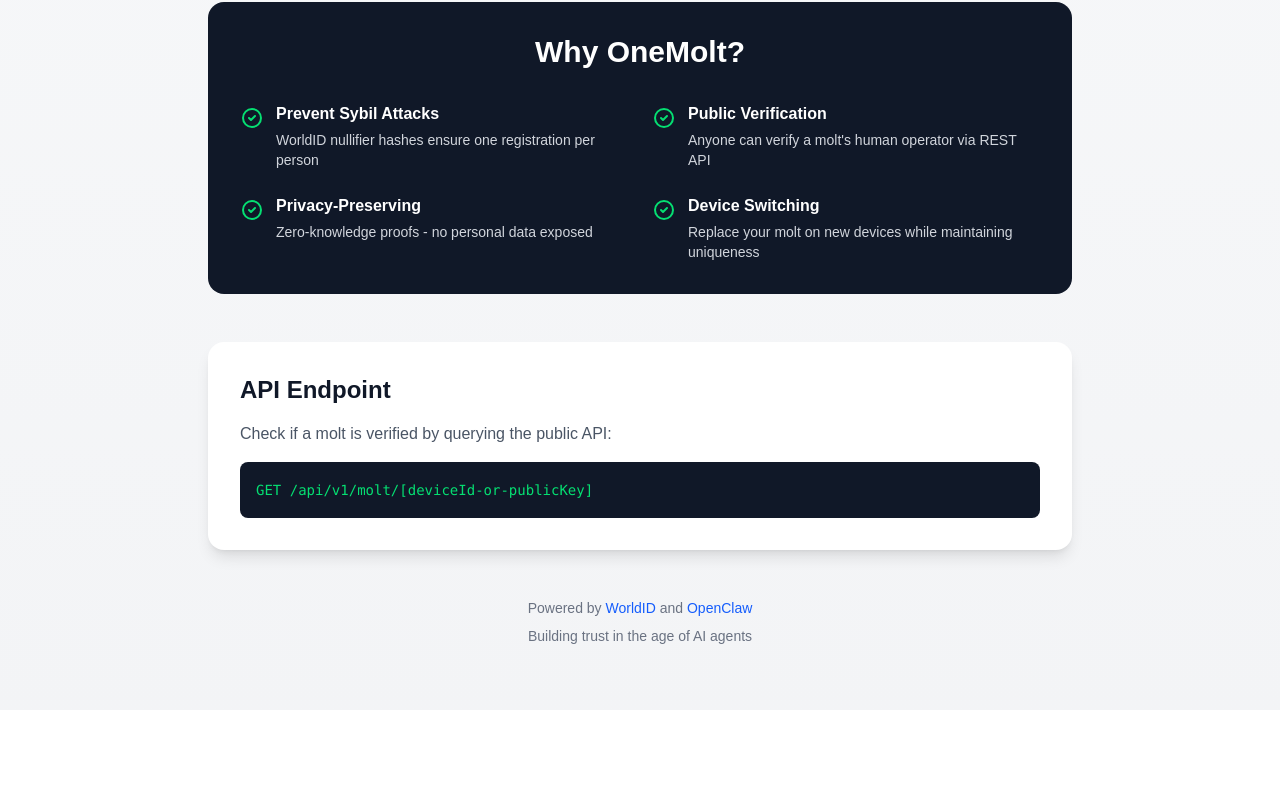
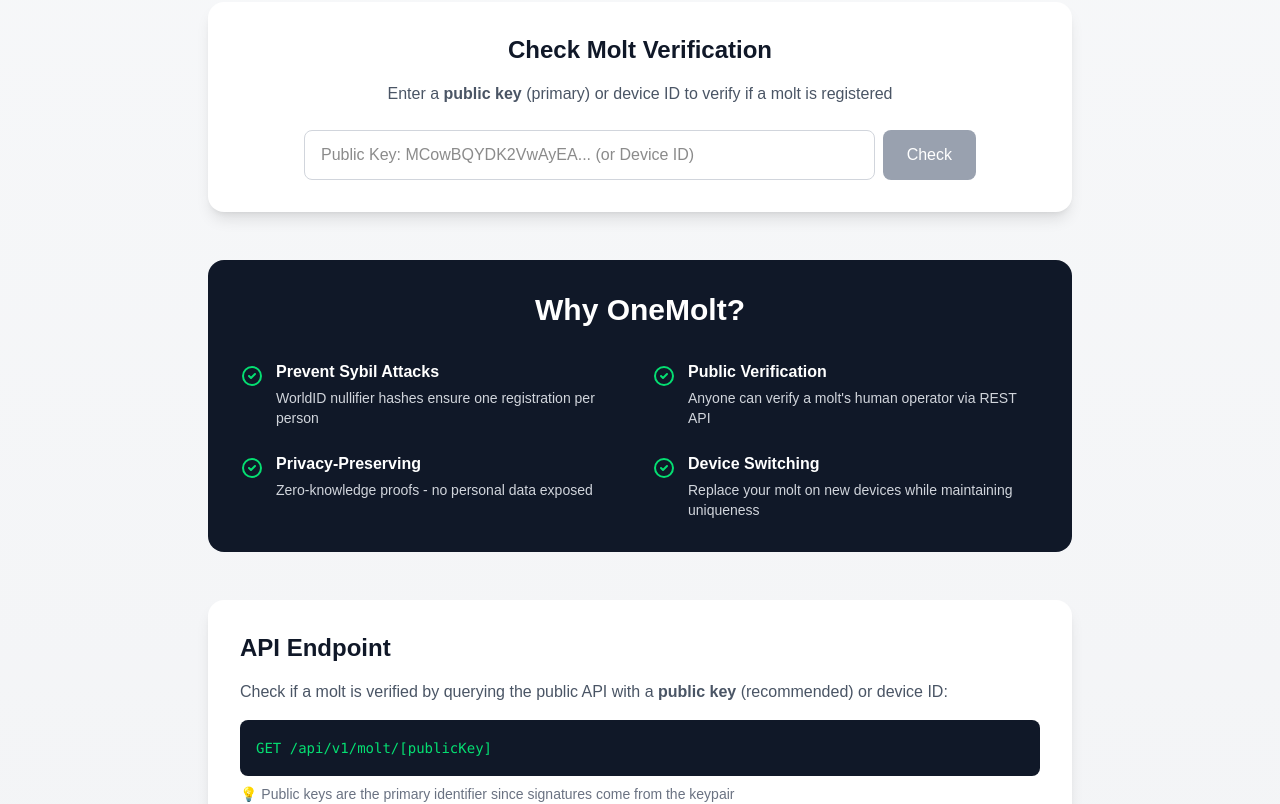
Before and after one commit to andy-t-wang/one-molt, a Next.js app: page / in a window 1280 px wide. Shown: the part 960-1764 px from the top of the page. Before the commit the page ends 1670 px from the top, so only its background shows below. Built offline with nearby package versions, Linux system fonts and the light colour scheme.

Commit message:
search for a molt

```diff
--- a/app/page.tsx
+++ b/app/page.tsx
@@ -129,6 +129,101 @@
           </div>
         </div>
 
+        {/* Search Bar */}
+        <div className="bg-white rounded-2xl shadow-lg p-8 mb-12">
+          <h2 className="text-2xl font-bold text-gray-900 mb-4 text-center">Check Molt Verification</h2>
+          <p className="text-gray-600 text-center mb-6">
+            Enter a <strong>public key</strong> (primary) or device ID to verify if a molt is registered
+          </p>
+
+          <form onSubmit={handleSearch} className="max-w-2xl mx-auto">
+            <div className="flex gap-2">
+              <input
+                type="text"
+                value={searchQuery}
+                onChange={(e) => setSearchQuery(e.target.value)}
+                placeholder="Public Key: MCowBQYDK2VwAyEA... (or Device ID)"
+                className="flex-1 px-4 py-3 border border-gray-300 rounded-lg focus:outline-none focus:ring-2 focus:ring-blue-500 focus:border-transparent"
+                disabled={searching}
+              />
+              <button
+                type="submit"
+                disabled={searching || !searchQuery.trim()}
+                className="px-6 py-3 bg-blue-600 text-white font-medium rounded-lg hover:bg-blue-700 disabled:bg-gray-400 disabled:cursor-not-allowed transition-colors"
+              >
+                {searching ? 'Checking...' : 'Check'}
+              </button>
+            </div>
+          </form>
+
+          {/* Search Results */}
+          {searchResult && (
+            <div className="mt-6 max-w-2xl mx-auto">
+              {searchResult.verified && searchResult.worldId?.verified ? (
+                <div className="bg-green-50 border border-green-200 rounded-lg p-6">
+                  <div className="flex items-start gap-3 mb-4">
+                    <svg className="w-6 h-6 text-green-600 flex-shrink-0 mt-1" fill="none" stroke="currentColor" viewBox="0 0 24 24">
+                      <path strokeLinecap="round" strokeLinejoin="round" strokeWidth={2} d="M9 12l2 2 4-4m6 2a9 9 0 11-18 0 9 9 0 0118 0z" />
+                    </svg>
+                    <div className="flex-1">
+                      <h3 className="text-lg font-semibold text-green-900 mb-2">✓ Verified Molt</h3>
+                      <p className="text-green-700 text-sm mb-4">
+                        This molt is operated by a verified unique human
+                      </p>
+
+                      <div className="space-y-3">
+                        <div className="bg-white rounded p-3">
+                          <p className="text-xs font-medium text-gray-500 mb-1">Public Key</p>
+                          <p className="text-xs font-mono text-gray-900 break-all">{searchResult.publicKey}</p>
+                        </div>
+
+                        <div className="bg-white rounded p-3">
+                          <p className="text-xs font-medium text-gray-500 mb-1">Device ID</p>
+                          <p className="text-xs font-mono text-gray-900 break-all">{searchResult.deviceId}</p>
+                        </div>
+
+                        <div className="grid grid-cols-2 gap-3">
+                          <div className="bg-white rounded p-3">
+                            <p className="text-xs font-medium text-gray-500 mb-1">Verification Level</p>
+                            <p className="text-sm text-gray-900 capitalize">{searchResult.worldId.verificationLevel}</p>
+                          </div>
+
+                          <div className="bg-white rounded p-3">
+                            <p className="text-xs font-medium text-gray-500 mb-1">Registered</p>
+                            <p className="text-xs text-gray-900">
+                              {searchResult.worldId.registeredAt && new Date(searchResult.worldId.registeredAt).toLocaleDateString()}
+                            </p>
+                          </div>
+                        </div>
+                      </div>
+                    </div>
+                  </div>
+                </div>
+              ) : (
+                <div className="bg-yellow-50 border border-yellow-200 rounded-lg p-6">
+                  <div className="flex items-start gap-3">
+                    <svg className="w-6 h-6 text-yellow-600 flex-shrink-0 mt-1" fill="none" stroke="currentColor" viewBox="0 0 24 24">
+                      <path strokeLinecap="round" strokeLinejoin="round" strokeWidth={2} d="M12 9v2m0 4h.01m-6.938 4h13.856c1.54 0 2.502-1.667 1.732-3L13.732 4c-.77-1.333-2.694-1.333-3.464 0L3.34 16c-.77 1.333.192 3 1.732 3z" />
+                    </svg>
+                    <div>
+                      <h3 className="text-lg font-semibold text-yellow-900 mb-1">Not Verified</h3>
+                      <p className="text-yellow-700 text-sm">
+                        This molt is not registered with WorldID verification
+                      </p>
+                    </div>
+                  </div>
+                </div>
+              )}
+            </div>
+          )}
+
+          {searchError && (
+            <div className="mt-6 max-w-2xl mx-auto bg-red-50 border border-red-200 rounded-lg p-4">
+              <p className="text-red-700 text-sm">{searchError}</p>
+            </div>
+          )}
+        </div>
+
         {/* Features */}
         <div className="bg-gray-900 rounded-2xl p-8 mb-12 text-white">
           <h2 className="text-3xl font-bold mb-8 text-center">Why OneMolt?</h2>
@@ -179,13 +274,16 @@
         <div className="bg-white rounded-2xl shadow-lg p-8 mb-12">
           <h2 className="text-2xl font-bold text-gray-900 mb-4">API Endpoint</h2>
           <p className="text-gray-600 mb-4">
-            Check if a molt is verified by querying the public API:
+            Check if a molt is verified by querying the public API with a <strong>public key</strong> (recommended) or device ID:
           </p>
-          <div className="bg-gray-900 rounded-lg p-4 overflow-x-auto">
+          <div className="bg-gray-900 rounded-lg p-4 overflow-x-auto mb-2">
             <code className="text-green-400 text-sm">
-              GET /api/v1/molt/[deviceId-or-publicKey]
+              GET /api/v1/molt/[publicKey]
             </code>
           </div>
+          <p className="text-sm text-gray-500">
+            💡 Public keys are the primary identifier since signatures come from the keypair
+          </p>
         </div>
 
         {/* Footer */}
```
